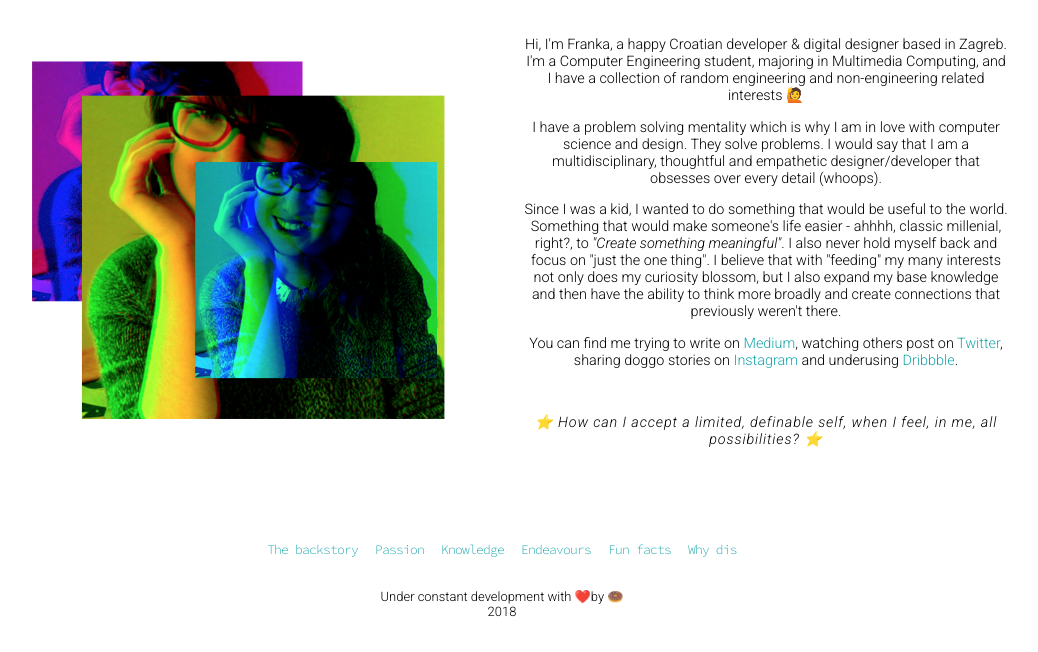
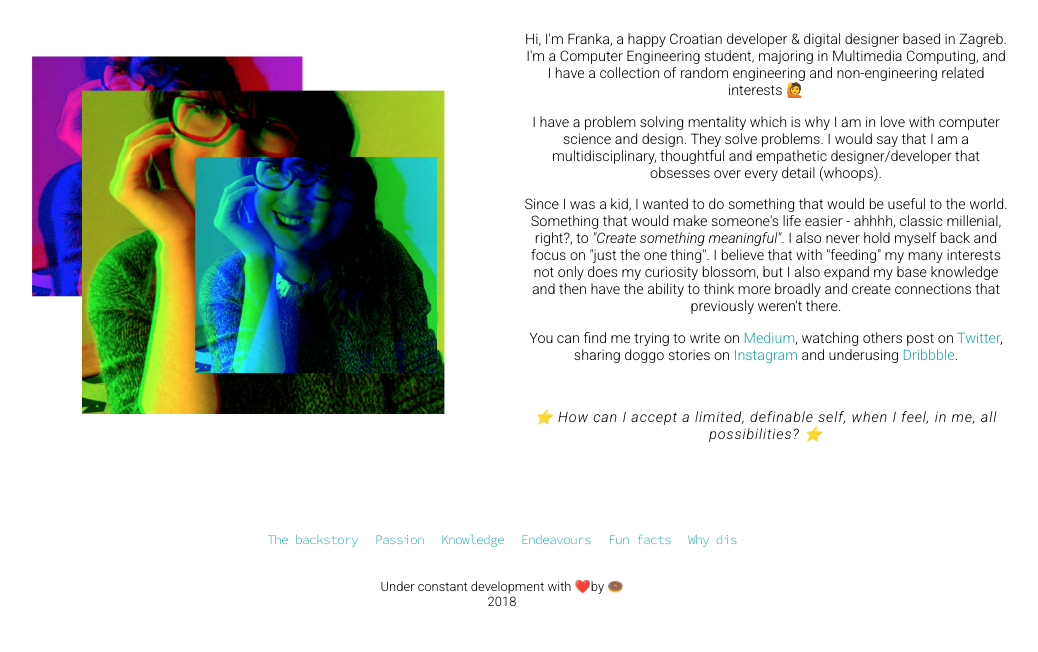
Before and after one commit to frankagrubisic/oldweb, a plain HTML site: page index.html in a window 1280 px wide. Both pictures are taken after a click on the link "The backstory". Shown: the part 230-882 px from the top of the page, without its empty margins (138-1176 px from the left). Drawn offline with nearby package versions, Linux system fonts and the light colour scheme.

Commit message:
Update style.css

```diff
--- a/css/style.css
+++ b/css/style.css
@@ -29,8 +29,8 @@ body {
 	letter-spacing: 0.06em;
 }
 
-.secs {
-	padding: 5px;
+p {
+	padding: 0 5px;
 }
 
 
```
